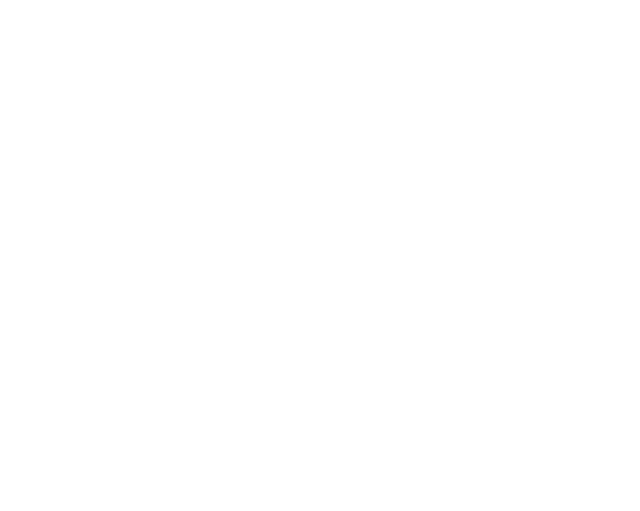
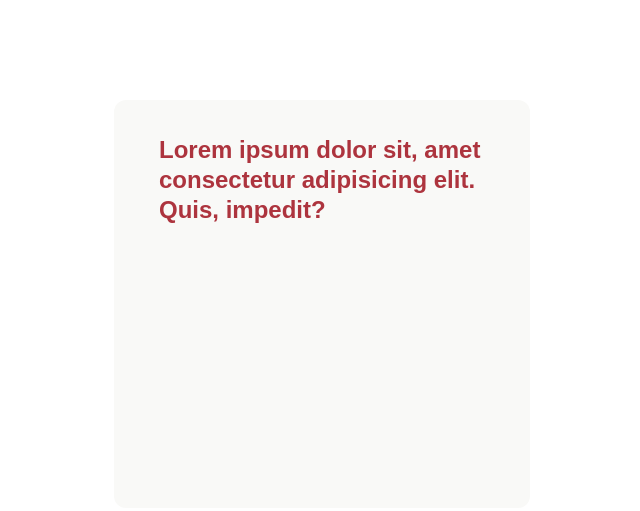
Before and after one commit to kanyshaii/cards, a plain HTML site: page index.html in a window 1280 px wide. Shown: the whole page, without its empty margins (61-701 px from the left). Drawn offline with Linux system fonts and the light colour scheme.

Commit message:
created cards

```diff
--- a/css/style.css
+++ b/css/style.css
@@ -129,3 +129,18 @@ section{
 	flex-wrap: wrap;
 	justify-content: space-between;
 }
+.card_tit {
+    color: #AD343E;
+    font-family: 'DM Sans', arial, sans-serif;
+    font-size: 24px;
+    font-style: normal;
+    font-weight: 700;
+  }
+  .card{
+	padding: 35px 45px;
+    max-width: 416px;
+    height: 408px;
+    border-radius: 12px;
+    background: var(--Neutral-02, #F9F9F7);
+	line-height: 30px;
+  }
--- a/index.html
+++ b/index.html
@@ -18,11 +18,15 @@
 		</div>
 	</header>
 
-	<section class="">
+	<section class="cards">
 		<div class="container">
-			<h2 class="sec_tit"></h2>
+			<div class="card flex">
+			<h2 class="card_tit">Lorem ipsum dolor sit, amet consectetur adipisicing elit. Quis, impedit?</h2>
+		</div>
 		</div>
 	</section>
+
+
 
 	<footer>
 		<div class="container">
```
